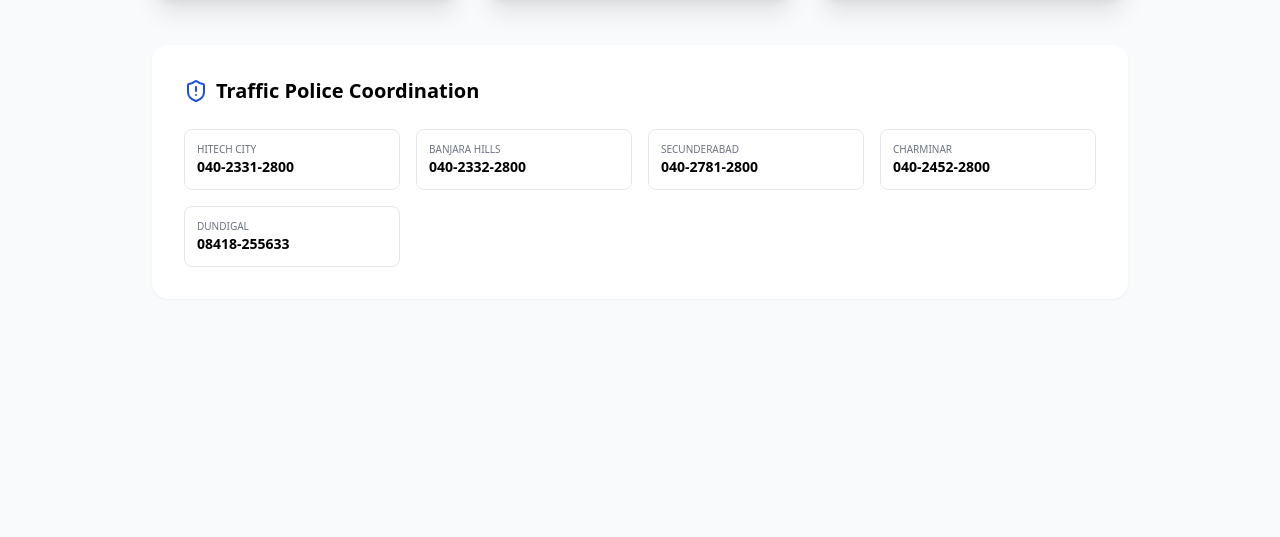
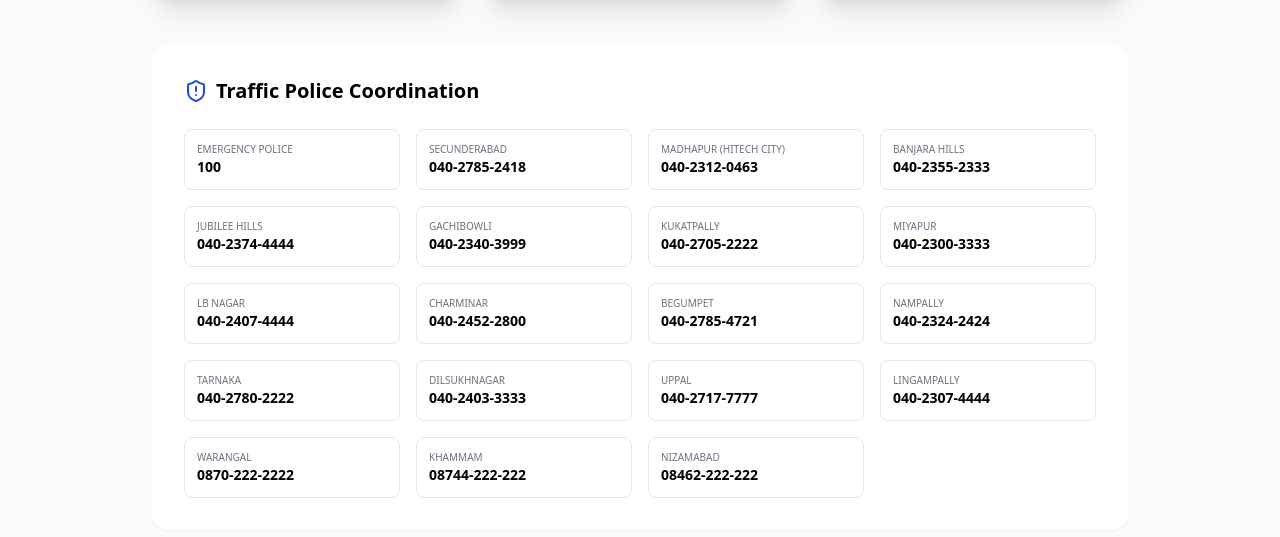
Before and after one commit to jogu-muralikrishna/Life-Saver, a plain HTML site: page emergency.html in a window 1280 px wide. Shown: the part 315-852 px from the top of the page. Before the commit the page ends 800 px from the top, so only its background shows below. Drawn offline with nearby package versions, Linux system fonts and the light colour scheme.

Commit message:
Update emergency contact numbers and layout

```diff
--- a/emergency.html
+++ b/emergency.html
@@ -39,25 +39,99 @@
                 <i data-lucide="shield-alert" class="text-blue-700"></i> Traffic Police Coordination
             </h3>
             <div class="grid grid-cols-2 md:grid-cols-4 gap-4">
-                <a href="tel:04023312800" class="p-3 border rounded-lg hover:bg-blue-50 transition block">
-                    <p class="text-[10px] text-gray-500">HITECH CITY</p>
-                    <p class="font-bold text-sm">040-2331-2800</p>
+<a href="tel:100" class="p-3 border rounded-lg hover:bg-blue-50 transition block">
+    <p class="text-[10px] text-gray-500">EMERGENCY POLICE</p>
+    <p class="font-bold text-sm">100</p>
 </a>
-                <a href="tel:04023322800" class="p-3 border rounded-lg hover:bg-blue-50 transition block">
+
+<a href="tel:04027852418" class="p-3 border rounded-lg hover:bg-blue-50 transition block">
+    <p class="text-[10px] text-gray-500">SECUNDERABAD</p>
+    <p class="font-bold text-sm">040-2785-2418</p>
+</a>
+
+<a href="tel:04023120463" class="p-3 border rounded-lg hover:bg-blue-50 transition block">
+    <p class="text-[10px] text-gray-500">MADHAPUR (HITECH CITY)</p>
+    <p class="font-bold text-sm">040-2312-0463</p>
+</a>
+
+<a href="tel:04023552333" class="p-3 border rounded-lg hover:bg-blue-50 transition block">
     <p class="text-[10px] text-gray-500">BANJARA HILLS</p>
-                    <p class="font-bold text-sm">040-2332-2800</p>
+    <p class="font-bold text-sm">040-2355-2333</p>
 </a>
-                <a href="tel:04027812800" class="p-3 border rounded-lg hover:bg-blue-50 transition block">
-                    <p class="text-[10px] text-gray-500">SECUNDERABAD</p>
-                    <p class="font-bold text-sm">040-2781-2800</p>
+
+<a href="tel:04023744444" class="p-3 border rounded-lg hover:bg-blue-50 transition block">
+    <p class="text-[10px] text-gray-500">JUBILEE HILLS</p>
+    <p class="font-bold text-sm">040-2374-4444</p>
 </a>
+
+<a href="tel:04023403999" class="p-3 border rounded-lg hover:bg-blue-50 transition block">
+    <p class="text-[10px] text-gray-500">GACHIBOWLI</p>
+    <p class="font-bold text-sm">040-2340-3999</p>
+</a>
+
+<a href="tel:04027052222" class="p-3 border rounded-lg hover:bg-blue-50 transition block">
+    <p class="text-[10px] text-gray-500">KUKATPALLY</p>
+    <p class="font-bold text-sm">040-2705-2222</p>
+</a>
+
+<a href="tel:04023003333" class="p-3 border rounded-lg hover:bg-blue-50 transition block">
+    <p class="text-[10px] text-gray-500">MIYAPUR</p>
+    <p class="font-bold text-sm">040-2300-3333</p>
+</a>
+
+<a href="tel:04024074444" class="p-3 border rounded-lg hover:bg-blue-50 transition block">
+    <p class="text-[10px] text-gray-500">LB NAGAR</p>
+    <p class="font-bold text-sm">040-2407-4444</p>
+</a>
+
 <a href="tel:04024522800" class="p-3 border rounded-lg hover:bg-blue-50 transition block">
     <p class="text-[10px] text-gray-500">CHARMINAR</p>
     <p class="font-bold text-sm">040-2452-2800</p>
 </a>
-                <a href="tel:04024522800" class="p-3 border rounded-lg hover:bg-blue-50 transition block">
-                    <p class="text-[10px] text-gray-500">DUNDIGAL</p>
-                    <p class="font-bold text-sm">08418-255633</p>
+
+<a href="tel:04027854721" class="p-3 border rounded-lg hover:bg-blue-50 transition block">
+    <p class="text-[10px] text-gray-500">BEGUMPET</p>
+    <p class="font-bold text-sm">040-2785-4721</p>
+</a>
+
+<a href="tel:04023242424" class="p-3 border rounded-lg hover:bg-blue-50 transition block">
+    <p class="text-[10px] text-gray-500">NAMPALLY</p>
+    <p class="font-bold text-sm">040-2324-2424</p>
+</a>
+
+<a href="tel:04027802222" class="p-3 border rounded-lg hover:bg-blue-50 transition block">
+    <p class="text-[10px] text-gray-500">TARNAKA</p>
+    <p class="font-bold text-sm">040-2780-2222</p>
+</a>
+
+<a href="tel:04024033333" class="p-3 border rounded-lg hover:bg-blue-50 transition block">
+    <p class="text-[10px] text-gray-500">DILSUKHNAGAR</p>
+    <p class="font-bold text-sm">040-2403-3333</p>
+</a>
+
+<a href="tel:04027177777" class="p-3 border rounded-lg hover:bg-blue-50 transition block">
+    <p class="text-[10px] text-gray-500">UPPAL</p>
+    <p class="font-bold text-sm">040-2717-7777</p>
+</a>
+
+<a href="tel:04023074444" class="p-3 border rounded-lg hover:bg-blue-50 transition block">
+    <p class="text-[10px] text-gray-500">LINGAMPALLY</p>
+    <p class="font-bold text-sm">040-2307-4444</p>
+</a>
+
+<a href="tel:08702222222" class="p-3 border rounded-lg hover:bg-blue-50 transition block">
+    <p class="text-[10px] text-gray-500">WARANGAL</p>
+    <p class="font-bold text-sm">0870-222-2222</p>
+</a>
+
+<a href="tel:08744222222" class="p-3 border rounded-lg hover:bg-blue-50 transition block">
+    <p class="text-[10px] text-gray-500">KHAMMAM</p>
+    <p class="font-bold text-sm">08744-222-222</p>
+</a>
+
+<a href="tel:08462222222" class="p-3 border rounded-lg hover:bg-blue-50 transition block">
+    <p class="text-[10px] text-gray-500">NIZAMABAD</p>
+    <p class="font-bold text-sm">08462-222-222</p>
 </a>
             </div>
         </section>
```
Lines whose indentation alone changed are shown as unchanged.
